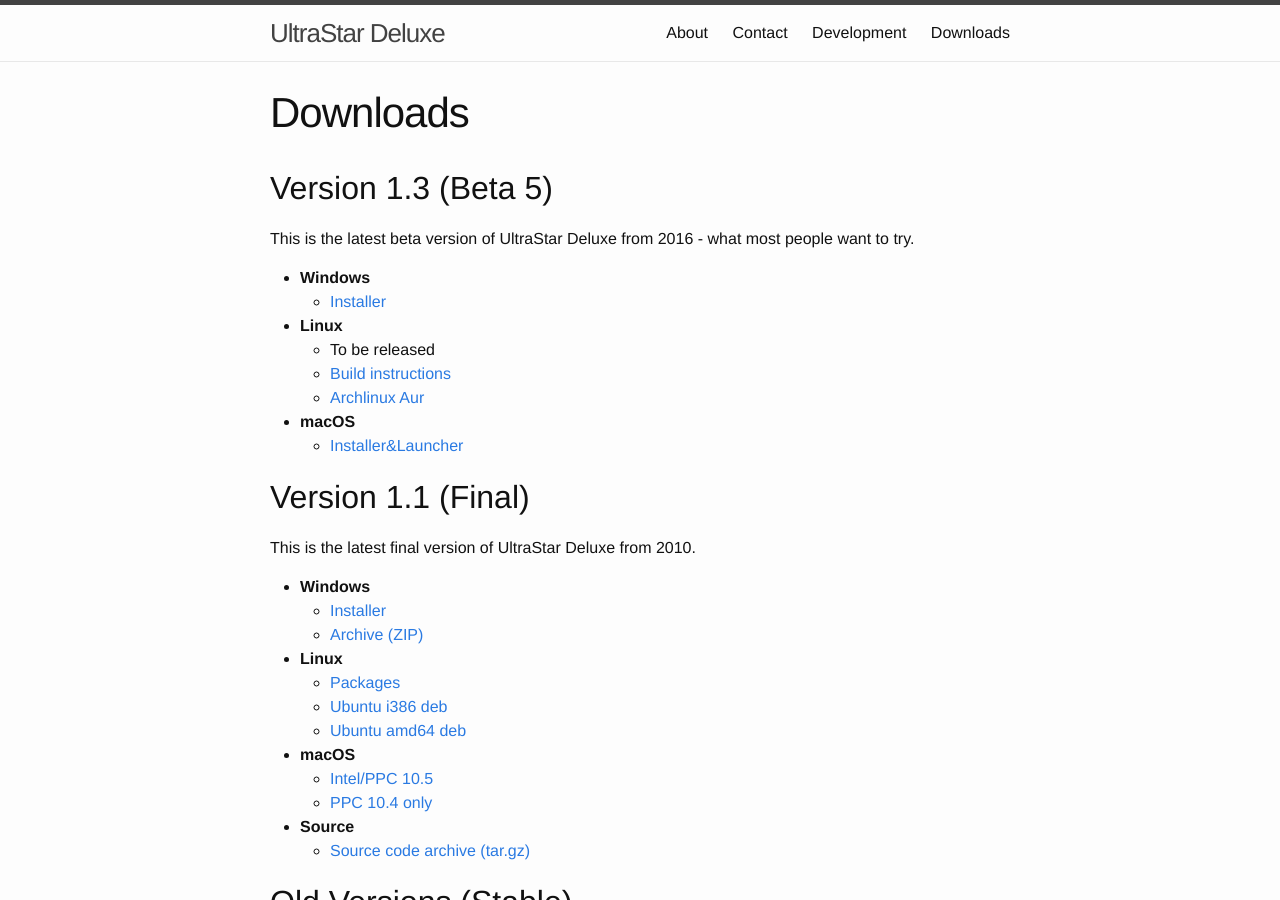
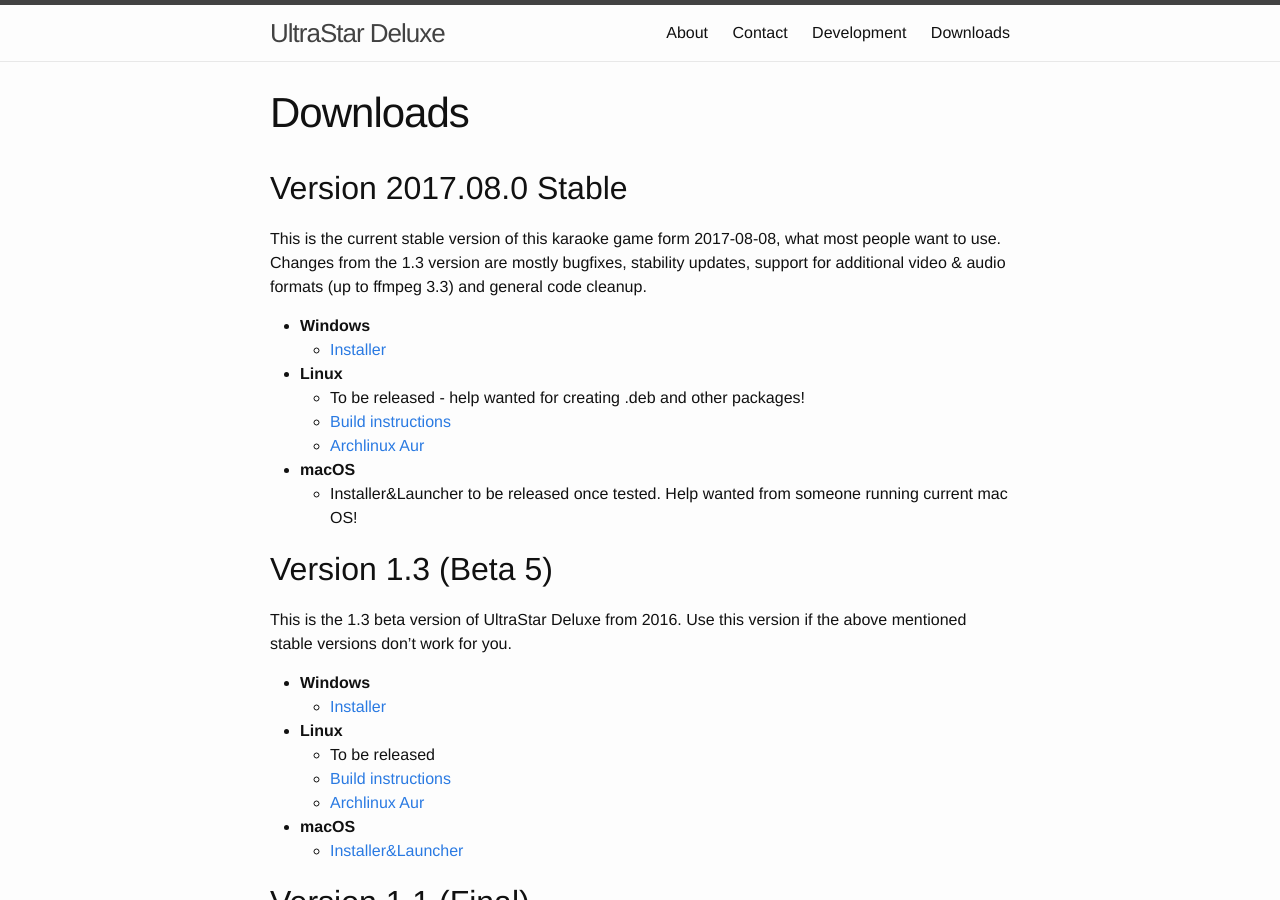
Before and after one commit to UltraStar-Deluxe/ultrastar-deluxe.github.io, a Jekyll site: the page built from downloads.md, in a window 1280 px wide and 900 px high. Built offline with Jekyll 4.4.1, drawn with Linux system fonts in a browser that asks for light colours.

Commit message:
Update downloads.md

```diff
--- a/downloads.md
+++ b/downloads.md
@@ -5,9 +5,23 @@
 menu: main
 ---
 
+## Version 2017.08.0 Stable
+
+This is the current stable version of this karaoke game form 2017-08-08, what most people want to use. Changes from the 1.3 version are mostly bugfixes, stability updates, support for additional video & audio formats (up to ffmpeg 3.3) and general code cleanup.
+
+*  __Windows__
+   - [Installer](https://github.com/UltraStar-Deluxe/USDX/releases/download/v2017.8.0/UltraStar.Deluxe_v2017.8.0.stable_installer.exe)
+*  __Linux__
+   - To be released - help wanted for creating .deb and other packages!
+   - [Build instructions](https://github.com/UltraStar-Deluxe/USDX#compiling-on-linuxbsd-using-make)
+   - [Archlinux Aur](https://aur.archlinux.org/packages/ultrastardx-git)
+*  __macOS__
+   - Installer&Launcher to be released once tested. Help wanted from someone running current mac OS!
+
+
 ## Version 1.3 (Beta 5)
 
-This is the latest beta version of UltraStar Deluxe from 2016 - what most people want to try.
+This is the 1.3 beta version of UltraStar Deluxe from 2016. Use this version if the above mentioned stable versions don't work for you.
 
 
 *  __Windows__
```
